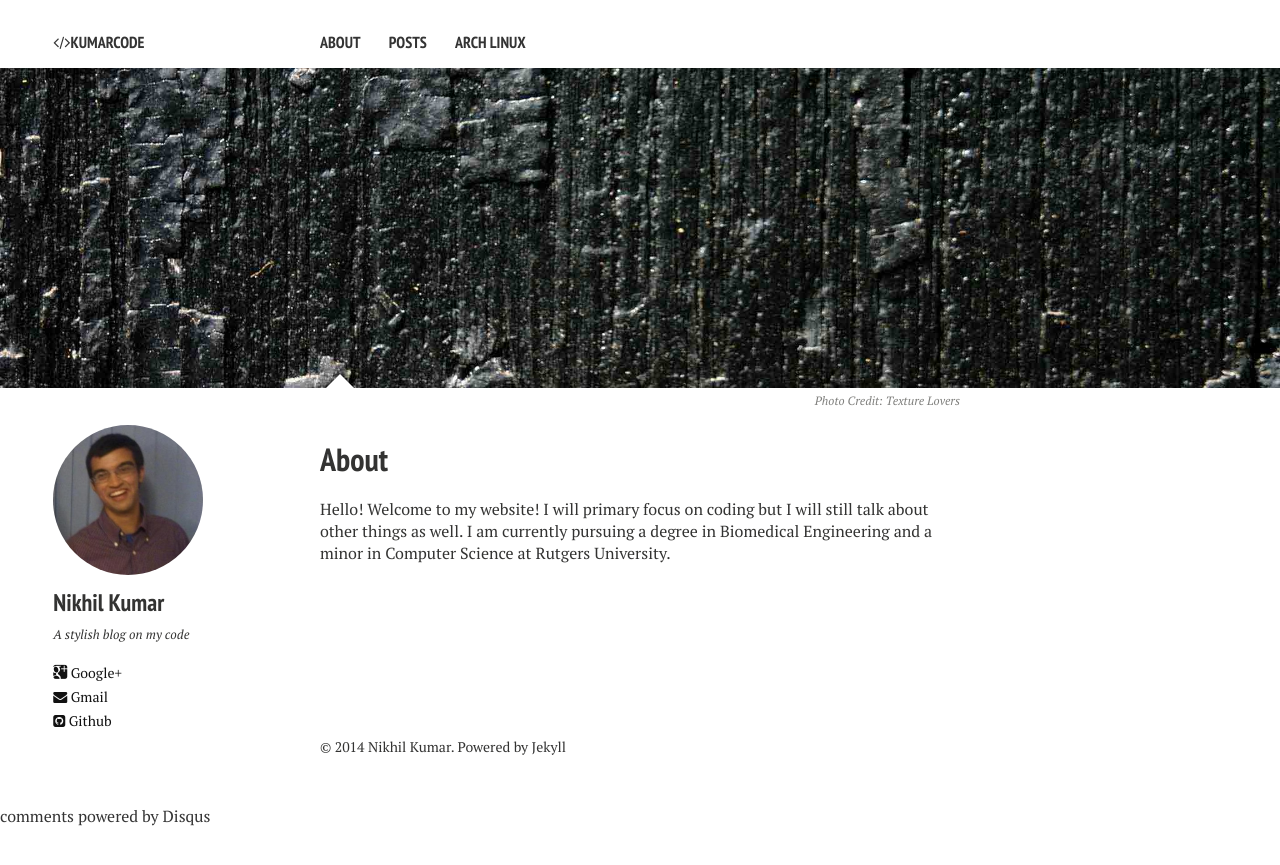
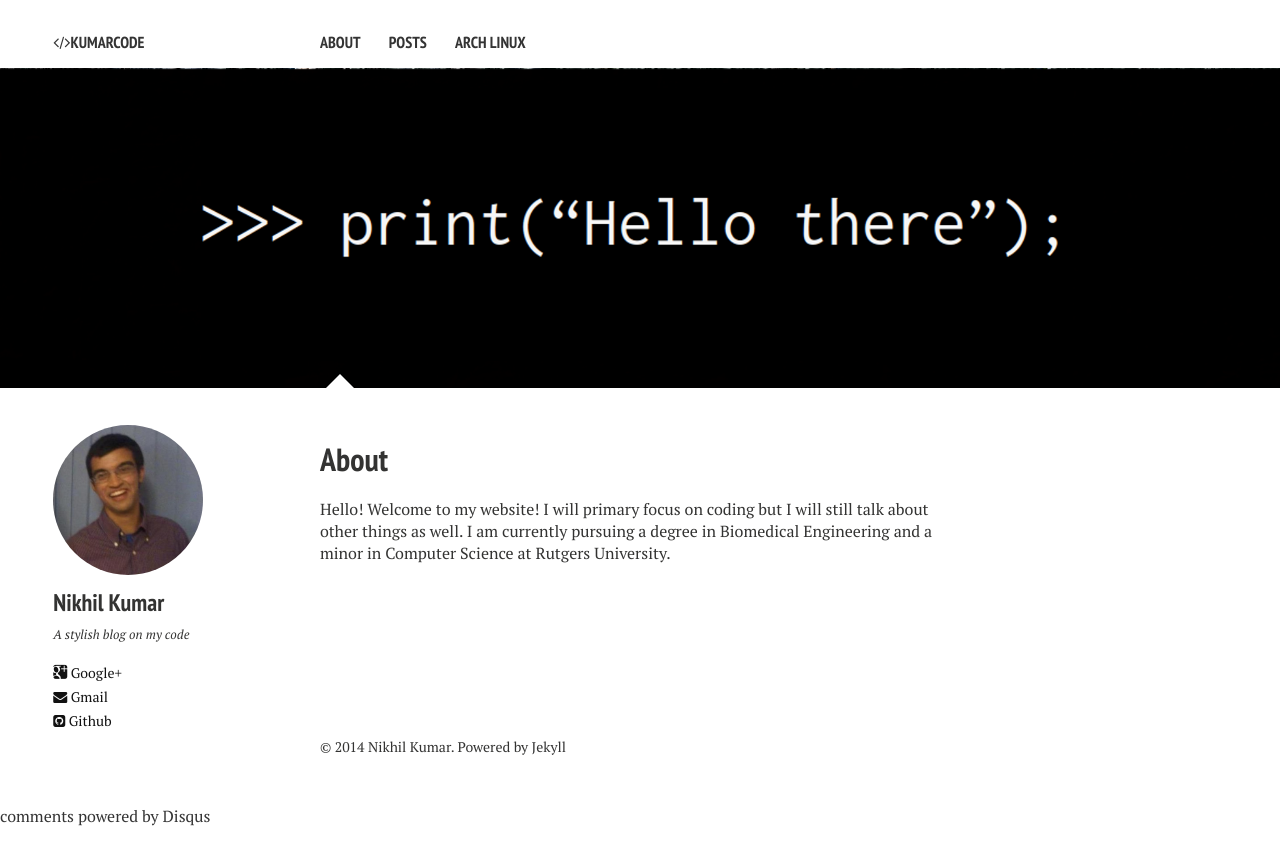
Before and after one commit to nikhil/nikhil.github.io, a Jekyll site: the page built from about.md, in a window 1280 px wide. Shown: the top 865 px of the page. Built offline with Jekyll 4.4.1, drawn with Linux system fonts in a browser that asks for light colours; nearby versions of some CDN libraries; comment, search, counter and statistics services are not loaded.

Commit message:
changed About banner

```diff
--- a/about.md
+++ b/about.md
@@ -7,9 +7,7 @@ tags: [about]
 modified: 9-9-2013
 comments: true
 image:
-  feature: texture-feature-05.jpg
-  credit: Texture Lovers
-  creditlink: http://texturelovers.com
+  feature: python-hello.png
 ---
 
 
```
Also changed, not shown: arch.md (+0 -2 lines), images/python-hello.png (added), 6 other files.
